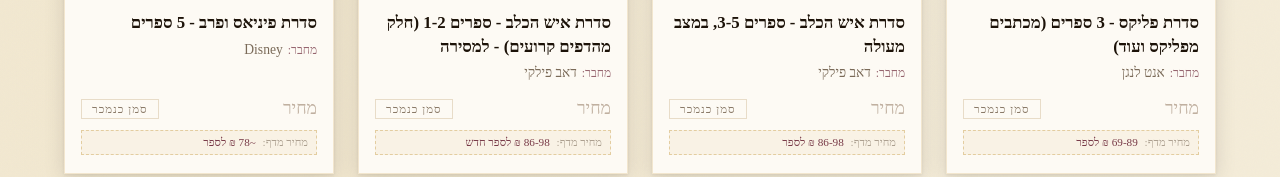
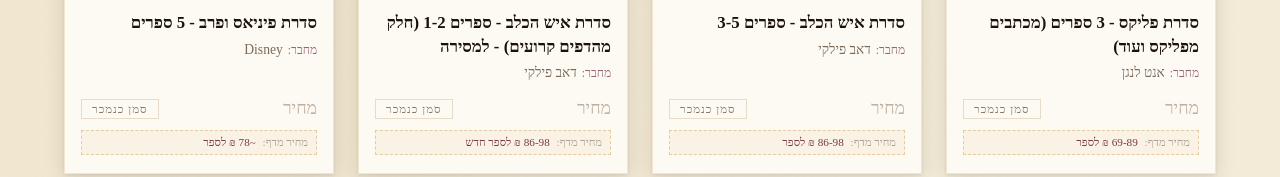
Before and after one commit to colesetai/book-sale, a plain HTML site: page index.html in a window 1280 px wide. Shown: the part 1907-2084 px from the top of the page. Drawn offline with Linux system fonts and the light colour scheme; a web font is replaced by a local one.

Commit message:
Remove condition labels from book titles

```diff
--- a/index.html
+++ b/index.html
@@ -471,7 +471,7 @@
       ["WhatsApp Image 2026-07-03 at 16.16.43.jpeg", "סדרת אידורה מון - 5 ספרים + 1 אמרלד + 1 מיראבל", "הריאט מאנקסטר", "", false, "78-84 ₪ לספר | https://kidsbest.co.il/product/%D7%90%D7%99%D7%96%D7%93%D7%95%D7%A8%D7%94-%D7%9E%D7%95%D7%9F-14-%D7%95%D7%94%D7%9B%D7%95%D7%9B%D7%91-%D7%94%D7%A0%D7%95%D7%A4%D7%9C/"],
       ["WhatsApp Image 2026-07-03 at 16.14.17.jpeg", "סדרת גלי - 7 ספרים", "סמדר שיר", "", false, "~65 ₪ לספר | https://www.booknet.co.il/%D7%9E%D7%95%D7%A6%D7%A8%D7%99%D7%9D/%D7%92%D7%9C%D7%99-%D7%91%D7%90-%D7%9C%D7%99-79400000859"],
       ["WhatsApp Image 2026-07-03 at 17.09.52.jpeg", "סדרת פליקס - 3 ספרים (מכתבים מפליקס ועוד)", "אנט לנגן", "", false, "69-89 ₪ לספר | https://www.schocken.co.il/Book/%D7%AA%D7%99%D7%91%D7%AA+%D7%94%D7%94%D7%A4%D7%AA%D7%A2%D7%95%D7%AA+%D7%A9%D7%9C+%D7%A4%D7%9C%D7%99%D7%A7%D7%A1.aspx?code=40-30203"],
-      ["WhatsApp Chat - קבוצת מכירה (2)/00000151-PHOTO-2026-07-03-17-18-47.jpg", "סדרת איש הכלב - ספרים 3-5, במצב מעולה", "דאב פילקי", "", false, "86-98 ₪ לספר | https://www.steimatzky.co.il/011374075"],
+      ["WhatsApp Chat - קבוצת מכירה (2)/00000151-PHOTO-2026-07-03-17-18-47.jpg", "סדרת איש הכלב - ספרים 3-5", "דאב פילקי", "", false, "86-98 ₪ לספר | https://www.steimatzky.co.il/011374075"],
       ["WhatsApp Chat - קבוצת מכירה (2)/00000152-PHOTO-2026-07-03-17-20-48.jpg", "סדרת איש הכלב - ספרים 1-2 (חלק מהדפים קרועים) - למסירה", "דאב פילקי", "", false, "86-98 ₪ לספר חדש | https://www.steimatzky.co.il/011374075"],
       ["WhatsApp Chat - קבוצת מכירה (2)/00000153-PHOTO-2026-07-03-17-23-56.jpg", "סדרת פיניאס ופרב - 5 ספרים", "Disney", "", false, "~78 ₪ לספר | https://www.booknet.co.il/%D7%9E%D7%95%D7%A6%D7%A8%D7%99%D7%9D/%D7%A1%D7%A4%D7%A8-%D7%94%D7%A7%D7%95%D7%9E%D7%99%D7%A7%D7%A1-%D7%94%D7%A2%D7%A0%D7%A7-%D7%A9%D7%9C-%D7%A4%D7%99%D7%A0%D7%99%D7%90%D7%A1-%D7%95%D7%A4%D7%A8%D7%91-1-3800017667"],
       ["WhatsApp Chat - קבוצת מכירה (2)/00000154-PHOTO-2026-07-04-07-56-45.jpg", "סדרת טפיטי - ספרים 1-9 (ללא 6)", "יוליה במה", "", false, "74 ₪ לספר | https://www.booknet.co.il/%D7%9E%D7%95%D7%A6%D7%A8%D7%99%D7%9D/%D7%98%D7%A4%D7%99%D7%98%D7%99-8-%D7%95%D7%94%D7%A7%D7%A8%D7%A0%D7%A3-%D7%94%D7%9E%D7%A9%D7%AA%D7%95%D7%9C%D7%9C-10100301624"],
@@ -494,7 +494,7 @@
       ["WhatsApp Image 2026-07-03 at 16.59.37.jpeg", "פסוליה", "אסף ארבל", "", false, "~55-60 ₪ (אומדן - ראשית קריאה)"],
       ["WhatsApp Image 2026-07-03 at 16.59.58.jpeg", "בילבי גרב-ברך", "אסטריד לינדגרן", "", false, "62-89 ₪ | https://realbooks.co.il/books/%D7%91%D7%99%D7%9C%D7%91%D7%99-%D7%92%D7%A8%D7%91-%D7%91%D7%A8%D7%9A"],
       ["WhatsApp Image 2026-07-03 at 17.00.46.jpeg", "הנסיכה אביגיל ובית החרשת לרגשות", "ינץ לוי", "", false, "~75 ₪ (אומדן)"],
-      ["WhatsApp Image 2026-07-03 at 17.13.24.jpeg", "ספרי נוער במצב מעולה - דפי תמר, השביעיה הסודית, עדי ועדי, אלרגיה, חבורת כוח המוח", "יהונתן גפן, אניד בליטון, דבורה עומר, סמדר שיר", "", false, "~70-80 ₪ לספר (אומדן)"],
+      ["WhatsApp Image 2026-07-03 at 17.13.24.jpeg", "ספרי נוער - דפי תמר, השביעיה הסודית, עדי ועדי, אלרגיה, חבורת כוח המוח", "יהונתן גפן, אניד בליטון, דבורה עומר, סמדר שיר", "", false, "~70-80 ₪ לספר (אומדן)"],
       ["WhatsApp Image 2026-07-03 at 17.10.49.jpeg", "ספרי נוער - פרסי ג'קסון, החוקים הסודיים של אביגיל, אלישע", "ריק ריירדן, אלעד חן, רונית רוקאס", "", false, "פרסי ג'קסון 98 ₪, החוקים הסודיים 76 ₪ | https://www.booknet.co.il/%D7%9E%D7%95%D7%A6%D7%A8%D7%99%D7%9D/%D7%A4%D7%A8%D7%A1%D7%99-%D7%92%D7%A7%D7%A1%D7%95%D7%9F-%D7%95%D7%94%D7%90%D7%95%D7%9C%D7%99%D7%9E%D7%A4%D7%99%D7%99%D7%9D-1--%D7%92%D7%A0%D7%91-%D7%94%D7%91%D7%A8%D7%A7-300141571"],
       ["WhatsApp Chat - קבוצת מכירה (2)/00000135-PHOTO-2026-07-03-16-52-45.jpg", "ספרי שאלות ותשובות / טבע / גוף", "", "", false, "~65-75 ₪ לספר (אומדן - ספרי עיון)"],
       ["whatsapp_chat/00000150-PHOTO-2026-07-03-17-17-09.jpg", "ספרי ילדים של מאיר שלו / יוסי אבולעפיה", "מאיר שלו / יוסי אבולעפיה", "", false, "68-78 ₪ לספר | https://www.steimatzky.co.il/011562701"],
@@ -517,19 +517,19 @@
       ["WhatsApp Chat - קבוצת מכירה (2)/00000184-PHOTO-2026-07-04-16-44-07.jpg", "ספרים על גוף האדם - הכחול תלת מימדי, הצהוב עם לשוניות נפתחות", "", ""],
       ["WhatsApp Chat - קבוצת מכירה (2)/00000185-PHOTO-2026-07-04-16-58-47.jpg", "ספרי מדע / שאלות ותשובות על העולם / דינוזאורים / טבע", "", ""],
       ["WhatsApp Chat - קבוצת מכירה (2)/00000189-PHOTO-2026-07-06-14-38-57.jpg", "ספרי פעוטות", "מיריק שניר", ""],
-      ["WhatsApp Chat - קבוצת מכירה (2)/00000190-PHOTO-2026-07-06-14-51-27.jpg", "ספרי פעוטות וילדים - מצב מעולה", "", ""],
-      ["WhatsApp Chat - קבוצת מכירה (2)/00000191-PHOTO-2026-07-06-14-52-15.jpg", "ספרי פעוטות וילדים - מצב מעולה", "", ""],
-      ["WhatsApp Chat - קבוצת מכירה (2)/00000192-PHOTO-2026-07-06-14-53-06.jpg", "ספרי פעוטות וילדים - מצב מעולה", "", ""],
-      ["WhatsApp Chat - קבוצת מכירה (2)/00000193-PHOTO-2026-07-06-14-53-32.jpg", "ספרי פעוטות וילדים - מצב מעולה", "", ""],
-      ["WhatsApp Chat - קבוצת מכירה (2)/00000194-PHOTO-2026-07-06-14-54-02.jpg", "ספרי פעוטות וילדים - מצב מעולה", "", ""],
+      ["WhatsApp Chat - קבוצת מכירה (2)/00000190-PHOTO-2026-07-06-14-51-27.jpg", "ספרי פעוטות וילדים", "", ""],
+      ["WhatsApp Chat - קבוצת מכירה (2)/00000191-PHOTO-2026-07-06-14-52-15.jpg", "ספרי פעוטות וילדים", "", ""],
+      ["WhatsApp Chat - קבוצת מכירה (2)/00000192-PHOTO-2026-07-06-14-53-06.jpg", "ספרי פעוטות וילדים", "", ""],
+      ["WhatsApp Chat - קבוצת מכירה (2)/00000193-PHOTO-2026-07-06-14-53-32.jpg", "ספרי פעוטות וילדים", "", ""],
+      ["WhatsApp Chat - קבוצת מכירה (2)/00000194-PHOTO-2026-07-06-14-54-02.jpg", "ספרי פעוטות וילדים", "", ""],
       ["WhatsApp Chat - קבוצת מכירה (2)/00000195-PHOTO-2026-07-06-14-55-04.jpg", "ספרי ילדים", "", ""],
-      ["WhatsApp Chat - קבוצת מכירה (2)/00000196-PHOTO-2026-07-06-15-00-25.jpg", "ספרי פעוטות וילדים - מצב מעולה", "", ""],
-      ["WhatsApp Chat - קבוצת מכירה (2)/00000197-PHOTO-2026-07-06-15-00-45.jpg", "ספרי פעוטות וילדים - מצב מעולה", "", ""],
-      ["WhatsApp Chat - קבוצת מכירה (2)/00000198-PHOTO-2026-07-06-15-01-56.jpg", "ספרי פעוטות וילדים - מצב מעולה", "", ""],
+      ["WhatsApp Chat - קבוצת מכירה (2)/00000196-PHOTO-2026-07-06-15-00-25.jpg", "ספרי פעוטות וילדים", "", ""],
+      ["WhatsApp Chat - קבוצת מכירה (2)/00000197-PHOTO-2026-07-06-15-00-45.jpg", "ספרי פעוטות וילדים", "", ""],
+      ["WhatsApp Chat - קבוצת מכירה (2)/00000198-PHOTO-2026-07-06-15-01-56.jpg", "ספרי פעוטות וילדים", "", ""],
       ["WhatsApp Chat - קבוצת מכירה (2)/00000199-PHOTO-2026-07-06-15-02-38.jpg", "ספרי פעוטות וילדים", "", ""],
       ["WhatsApp Chat - קבוצת מכירה (2)/00000200-PHOTO-2026-07-06-15-04-18.jpg", "ספר עם משקפי תלת ממד", "", ""],
       ["WhatsApp Chat - קבוצת מכירה (2)/00000201-PHOTO-2026-07-06-15-04-51.jpg", "ספר עם דיסק לשמיעה", "", ""],
-      ["WhatsApp Chat - קבוצת מכירה (2)/00000202-PHOTO-2026-07-06-15-05-26.jpg", "ספרי פעוטות וילדים - מצב מעולה", "", ""],
+      ["WhatsApp Chat - קבוצת מכירה (2)/00000202-PHOTO-2026-07-06-15-05-26.jpg", "ספרי פעוטות וילדים", "", ""],
       ["WhatsApp Chat - קבוצת מכירה (2)/00000203-PHOTO-2026-07-06-15-06-22.jpg", "ספרי ילדים עם הקדשה", "", ""],
       ["WhatsApp Chat - קבוצת מכירה (2)/00000204-PHOTO-2026-07-06-15-08-19.jpg", "ספר רב ממדי", "", ""],
       ["WhatsApp Chat - קבוצת מכירה (2)/00000205-PHOTO-2026-07-06-15-09-03.jpg", "ספר \"2 כחול\" - למצוא את ה-2 הכחול המתחבא", "", ""],
```
